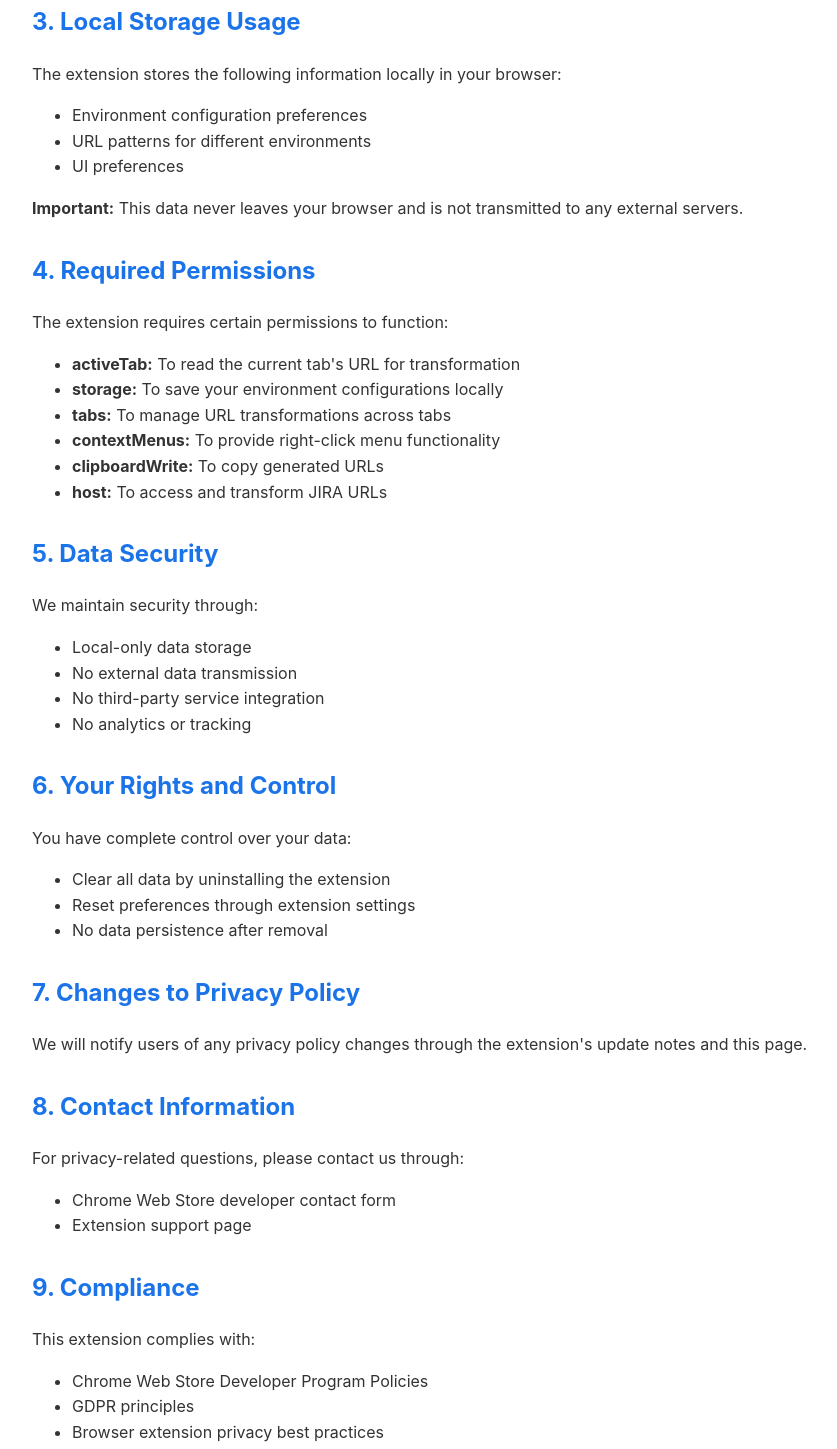
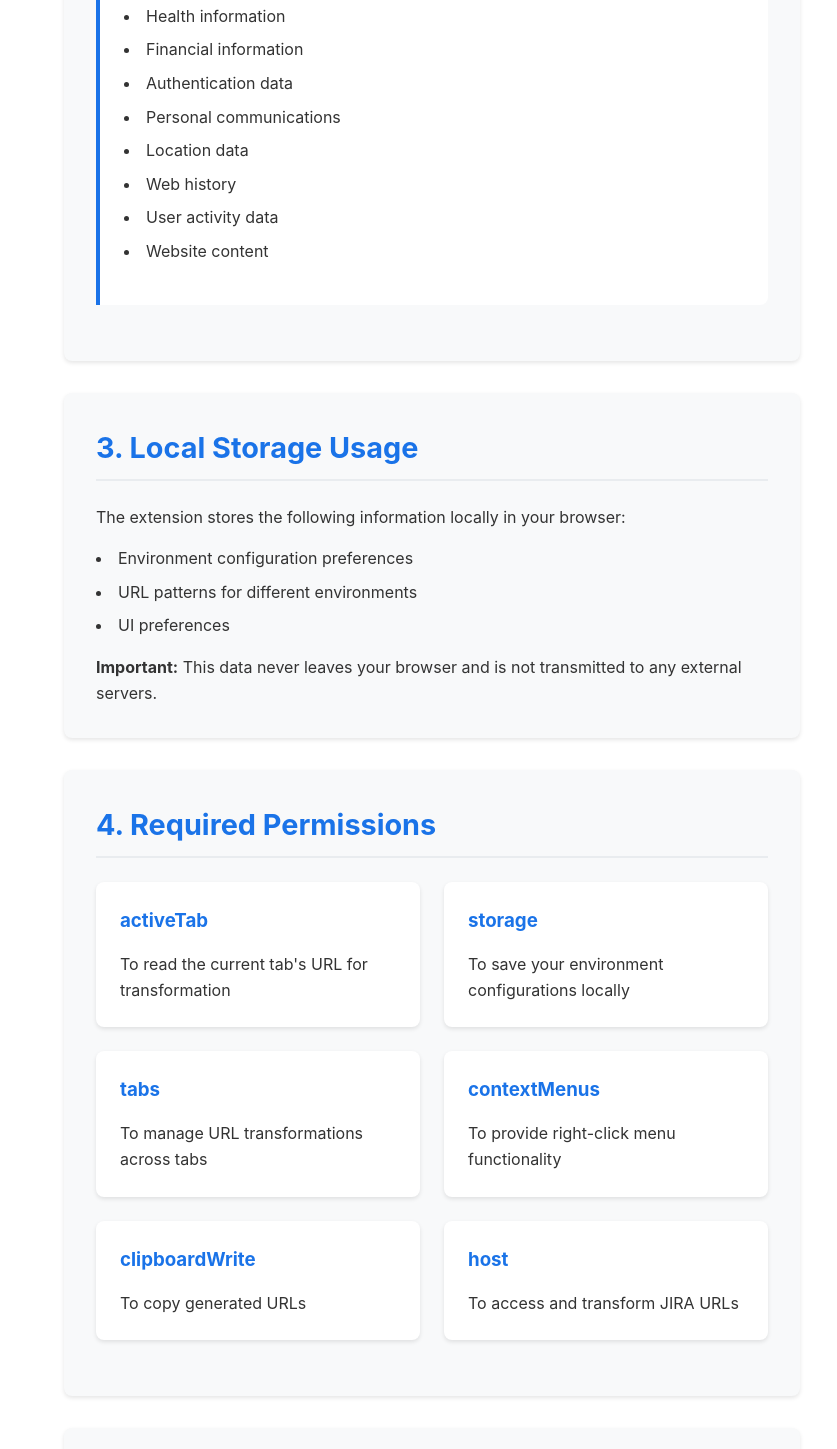
Before and after one commit to khalilcharfi/JIRA-URL-Wizard, a plain HTML site: page index.html in a window 1280 px wide. Shown: the part 702-2151 px from the top of the page, without its empty margins (208-1045 px from the left). Drawn offline with Linux system fonts and the light colour scheme.

Commit message:
Update index.html

```diff
--- a/index.html
+++ b/index.html
@@ -5,45 +5,157 @@
     <meta name="viewport" content="width=device-width, initial-scale=1.0">
     <title>Privacy Policy - JIRA URL Wizard</title>
     <style>
+        :root {
+            --primary-color: #1a73e8;
+            --text-color: #333;
+            --bg-color: #fff;
+            --section-bg: #f8f9fa;
+            --border-color: #e9ecef;
+            --shadow: 0 2px 4px rgba(0,0,0,0.1);
+        }
+
+        * {
+            margin: 0;
+            padding: 0;
+            box-sizing: border-box;
+        }
+
         body {
             font-family: -apple-system, BlinkMacSystemFont, 'Segoe UI', Roboto, Oxygen, Ubuntu, Cantarell, sans-serif;
             line-height: 1.6;
+            color: var(--text-color);
+            background-color: var(--bg-color);
+        }
+
+        .container {
             max-width: 800px;
             margin: 0 auto;
-            padding: 20px;
-            color: #333;
+            padding: 2rem;
         }
-        h1, h2 {
-            color: #1a73e8;
+
+        header {
+            text-align: center;
+            padding: 3rem 0;
+            background: linear-gradient(135deg, var(--primary-color), #4285f4);
+            color: white;
+            margin-bottom: 2rem;
         }
+
+        h1 {
+            font-size: 2.5rem;
+            margin-bottom: 1rem;
+        }
+
         .last-updated {
-            color: #666;
-            font-style: italic;
+            font-size: 0.9rem;
+            opacity: 0.9;
         }
+
         .section {
-            margin-bottom: 30px;
+            background: var(--section-bg);
+            border-radius: 8px;
+            padding: 2rem;
+            margin-bottom: 2rem;
+            box-shadow: var(--shadow);
         }
+
+        h2 {
+            color: var(--primary-color);
+            margin-bottom: 1.5rem;
+            font-size: 1.8rem;
+            border-bottom: 2px solid var(--border-color);
+            padding-bottom: 0.5rem;
+        }
+
         .important {
-            background-color: #f8f9fa;
-            padding: 15px;
-            border-left: 4px solid #1a73e8;
-            margin: 20px 0;
+            background: white;
+            border-left: 4px solid var(--primary-color);
+            padding: 1.5rem;
+            margin: 1.5rem 0;
+            border-radius: 0 8px 8px 0;
+        }
+
+        ul {
+            list-style-position: inside;
+            margin: 1rem 0;
+        }
+
+        li {
+            margin: 0.5rem 0;
+        }
+
+        .permission-grid {
+            display: grid;
+            grid-template-columns: repeat(auto-fit, minmax(300px, 1fr));
+            gap: 1.5rem;
+            margin: 1.5rem 0;
+        }
+
+        .permission-item {
+            background: white;
+            padding: 1.5rem;
+            border-radius: 8px;
+            box-shadow: var(--shadow);
+        }
+
+        .permission-item h3 {
+            color: var(--primary-color);
+            margin-bottom: 1rem;
+        }
+
+        .contact-info {
+            background: white;
+            padding: 2rem;
+            border-radius: 8px;
+            text-align: center;
+            margin-top: 2rem;
+        }
+
+        .contact-info a {
+            color: var(--primary-color);
+            text-decoration: none;
+            font-weight: 500;
+        }
+
+        .contact-info a:hover {
+            text-decoration: underline;
+        }
+
+        @media (max-width: 600px) {
+            .container {
+                padding: 1rem;
+            }
+
+            header {
+                padding: 2rem 0;
+            }
+
+            h1 {
+                font-size: 2rem;
+            }
+
+            .section {
+                padding: 1.5rem;
+            }
         }
     </style>
 </head>
 <body>
-    <h1>Privacy Policy for JIRA URL Wizard</h1>
+    <header>
+        <h1>Privacy Policy</h1>
         <p class="last-updated">Last Updated: April 1, 2024</p>
+    </header>
 
-    <div class="section">
+    <div class="container">
+        <section class="section">
             <h2>1. Introduction</h2>
             <p>JIRA URL Wizard is committed to protecting your privacy. This privacy policy explains our data collection, use, and protection practices for the Chrome extension.</p>
-    </div>
+        </section>
 
-    <div class="section">
+        <section class="section">
             <h2>2. Information Collection</h2>
             <div class="important">
-            <strong>We Do Not Collect:</strong>
+                <h3>We Do Not Collect:</h3>
                 <ul>
                     <li>Personal information</li>
                     <li>Health information</li>
@@ -56,9 +168,9 @@
                     <li>Website content</li>
                 </ul>
             </div>
-    </div>
+        </section>
 
-    <div class="section">
+        <section class="section">
             <h2>3. Local Storage Usage</h2>
             <p>The extension stores the following information locally in your browser:</p>
             <ul>
@@ -67,22 +179,39 @@
                 <li>UI preferences</li>
             </ul>
             <p><strong>Important:</strong> This data never leaves your browser and is not transmitted to any external servers.</p>
+        </section>
+
+        <section class="section">
+            <h2>4. Required Permissions</h2>
+            <div class="permission-grid">
+                <div class="permission-item">
+                    <h3>activeTab</h3>
+                    <p>To read the current tab's URL for transformation</p>
                 </div>
+                <div class="permission-item">
+                    <h3>storage</h3>
+                    <p>To save your environment configurations locally</p>
+                </div>
+                <div class="permission-item">
+                    <h3>tabs</h3>
+                    <p>To manage URL transformations across tabs</p>
+                </div>
+                <div class="permission-item">
+                    <h3>contextMenus</h3>
+                    <p>To provide right-click menu functionality</p>
+                </div>
+                <div class="permission-item">
+                    <h3>clipboardWrite</h3>
+                    <p>To copy generated URLs</p>
+                </div>
+                <div class="permission-item">
+                    <h3>host</h3>
+                    <p>To access and transform JIRA URLs</p>
+                </div>
+            </div>
+        </section>
 
-    <div class="section">
-        <h2>4. Required Permissions</h2>
-        <p>The extension requires certain permissions to function:</p>
-        <ul>
-            <li><strong>activeTab:</strong> To read the current tab's URL for transformation</li>
-            <li><strong>storage:</strong> To save your environment configurations locally</li>
-            <li><strong>tabs:</strong> To manage URL transformations across tabs</li>
-            <li><strong>contextMenus:</strong> To provide right-click menu functionality</li>
-            <li><strong>clipboardWrite:</strong> To copy generated URLs</li>
-            <li><strong>host:</strong> To access and transform JIRA URLs</li>
-        </ul>
-    </div>
-
-    <div class="section">
+        <section class="section">
             <h2>5. Data Security</h2>
             <p>We maintain security through:</p>
             <ul>
@@ -91,9 +220,9 @@
                 <li>No third-party service integration</li>
                 <li>No analytics or tracking</li>
             </ul>
-    </div>
+        </section>
 
-    <div class="section">
+        <section class="section">
             <h2>6. Your Rights and Control</h2>
             <p>You have complete control over your data:</p>
             <ul>
@@ -101,23 +230,25 @@
                 <li>Reset preferences through extension settings</li>
                 <li>No data persistence after removal</li>
             </ul>
-    </div>
+        </section>
 
-    <div class="section">
+        <section class="section">
             <h2>7. Changes to Privacy Policy</h2>
             <p>We will notify users of any privacy policy changes through the extension's update notes and this page.</p>
-    </div>
+        </section>
 
-    <div class="section">
+        <section class="section">
             <h2>8. Contact Information</h2>
+            <div class="contact-info">
                 <p>For privacy-related questions, please contact us through:</p>
                 <ul>
-            <li>Chrome Web Store developer contact form</li>
-            <li>Extension support page</li>
+                    <li><a href="https://github.com/kcharfi24/JIRA-URL-Wizard/issues" target="_blank">GitHub Issues</a></li>
+                    <li><a href="https://chrome.google.com/webstore/detail/jira-url-wizard" target="_blank">Chrome Web Store</a></li>
                 </ul>
             </div>
+        </section>
 
-    <div class="section">
+        <section class="section">
             <h2>9. Compliance</h2>
             <p>This extension complies with:</p>
             <ul>
@@ -125,6 +256,7 @@
                 <li>GDPR principles</li>
                 <li>Browser extension privacy best practices</li>
             </ul>
+        </section>
     </div>
 </body>
 </html>
```
Lines whose indentation alone changed are shown as unchanged.
